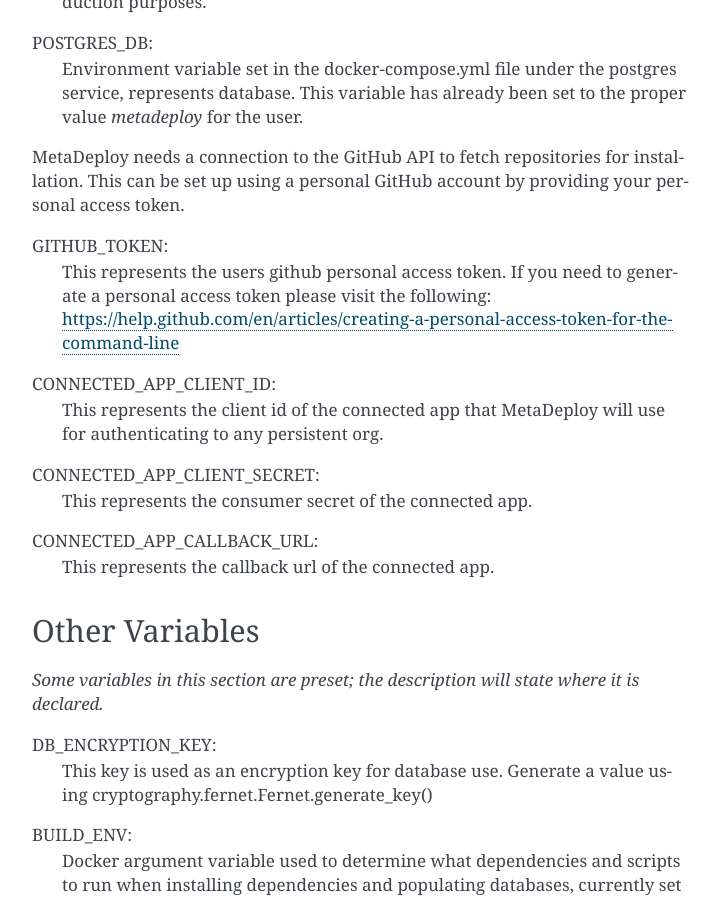
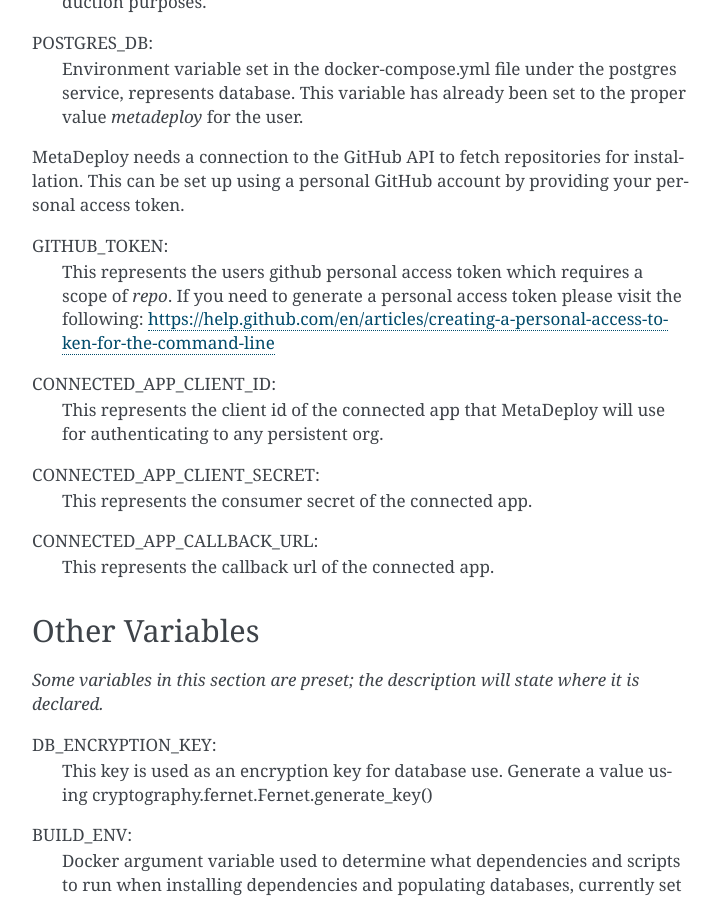
Before and after one commit to SFDO-Tooling/MetaDeploy, a Sphinx documentation site: the page built from docs/running_docker.rst, in a window 1280 px wide and 900 px high, scrolled down 1404 px. Shown: the whole window, without its empty margins (388-1105 px from the left). Built offline with Sphinx 7.4.7, drawn with Linux system fonts in a browser that asks for light colours.

Commit message:
All 62 issues addressed

```diff
--- a/docs/running_docker.rst
+++ b/docs/running_docker.rst
@@ -79,8 +79,8 @@
 This can be set up using a personal GitHub account by providing your personal access token.
 
 GITHUB_TOKEN:
-    This represents the users github personal access token. If you need to
-    generate a personal access token please visit the following:
+    This represents the users github personal access token which requires a scope of `repo`.
+    If you need to generate a personal access token please visit the following:
     https://help.github.com/en/articles/creating-a-personal-access-token-for-the-command-line
 
 CONNECTED_APP_CLIENT_ID:
@@ -128,7 +128,6 @@
     This represents the hashid salt for the django application, currently set to
     arbritary string due to non production defaults, can be overridden
     in docker-compose.yml. Currently set in Dockerfile.
-
 
 DJANGO_SECRET_KEY:
     This represents the key for the django web application, currently set to arbritary
```
Also changed, not shown: 3 other files.
